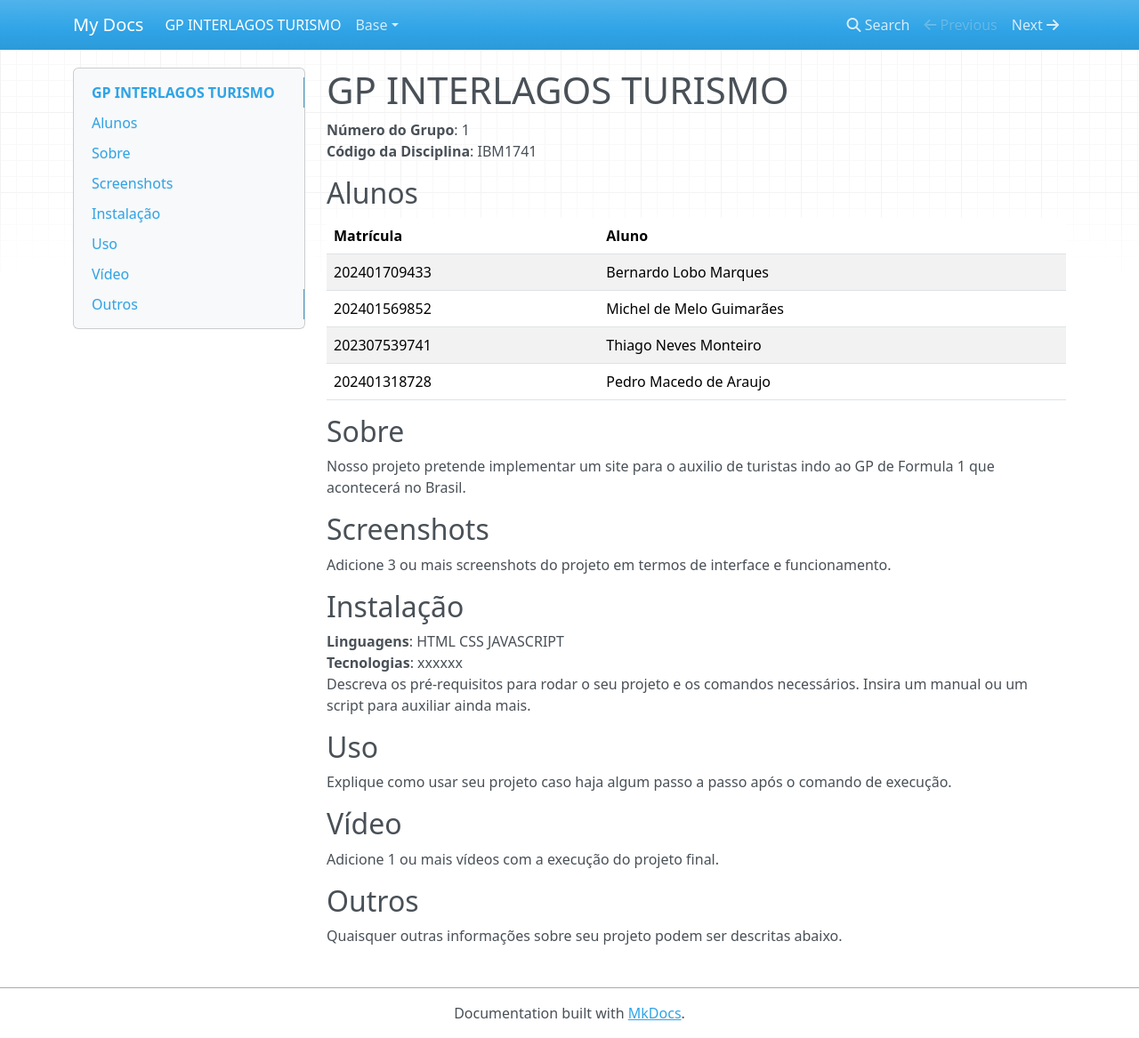
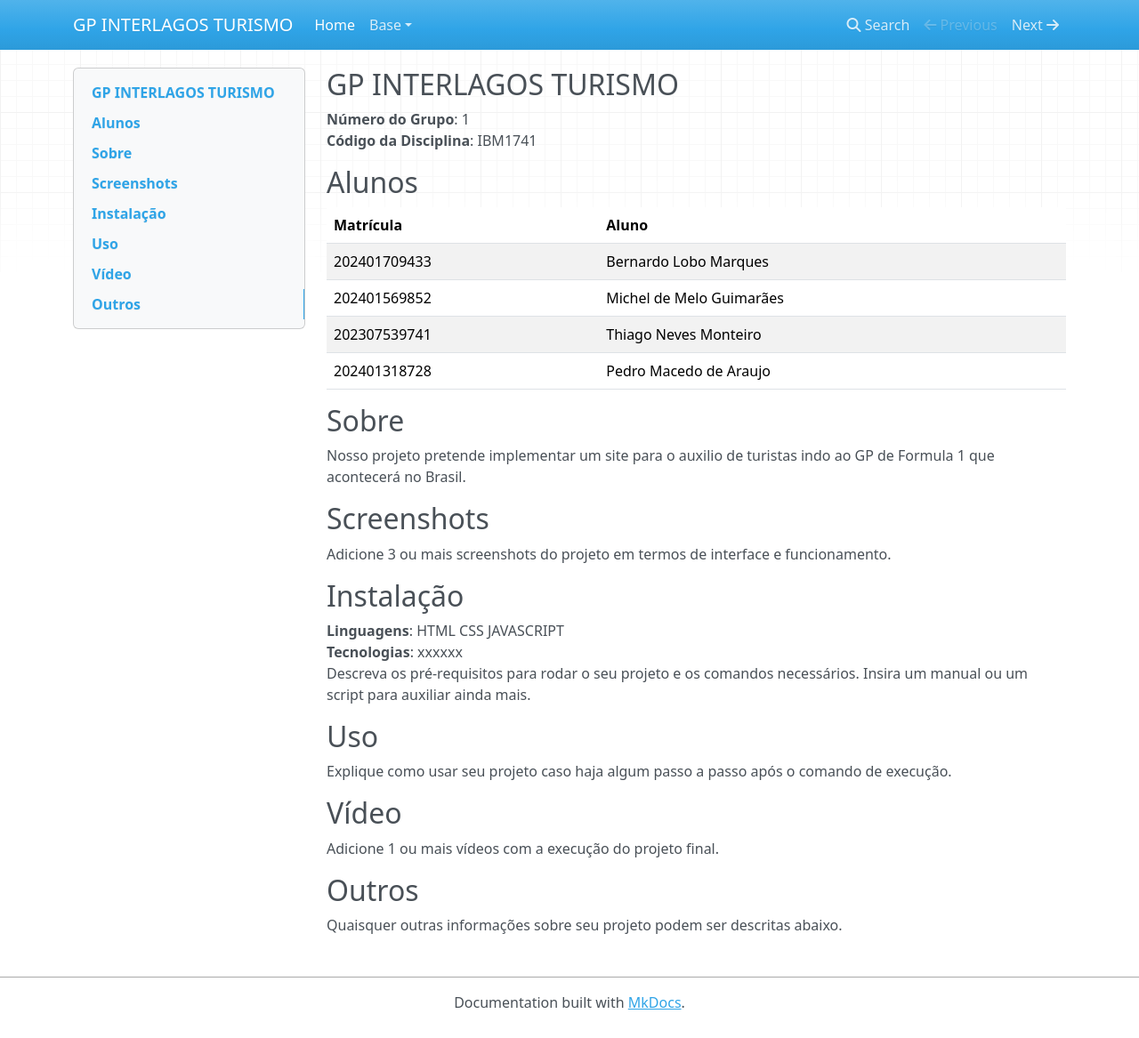
Before and after one commit to Projetos-de-Extensao/PFE_24.2_8001_I_Simblissima, an MkDocs documentation site: the page built from docs/index.md, in a window 1280 px wide and 1167 px high. Shown: the whole window at 89% size. Built offline with MkDocs 1.6.1, drawn with Linux system fonts in a browser that asks for light colours; nearby versions of some CDN libraries.

Commit message:
correção

```diff
--- a/docs/index.md
+++ b/docs/index.md
@@ -1,4 +1,4 @@
-# GP INTERLAGOS TURISMO
+## GP INTERLAGOS TURISMO
 
 **Número do Grupo**: 1<br>
 **Código da Disciplina**:  IBM1741<br>
--- a/mkdocs.yml
+++ b/mkdocs.yml
@@ -1 +1 @@
-site_name: My Docs
+site_name: GP INTERLAGOS TURISMO
```
